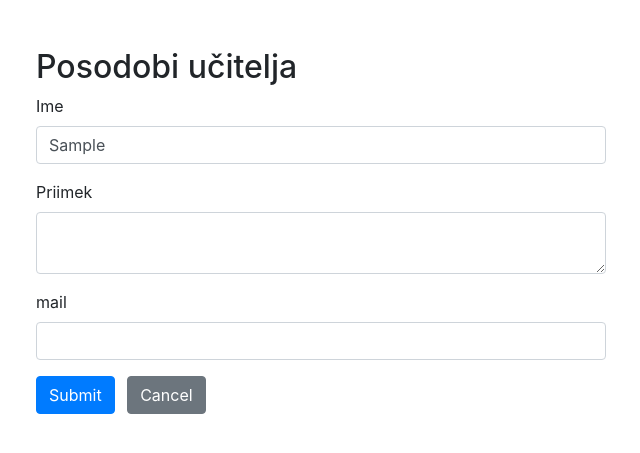
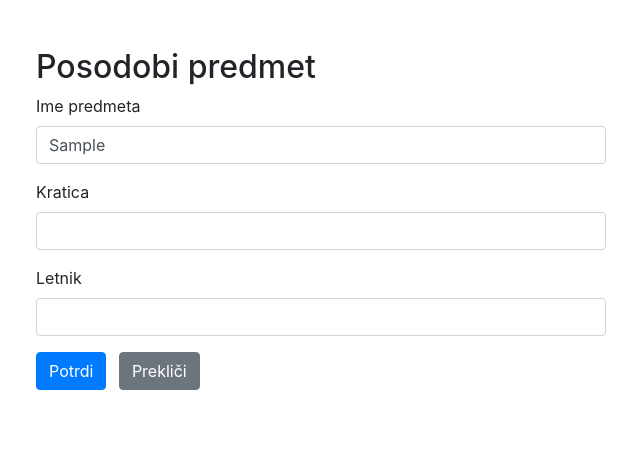
Before and after one commit to ibra0706/zribs, a PHP site: page /posodobi-predmet.php?id=1 in a window 1280 px wide. Shown: the top 453 px of the page, without its empty margins (319-959 px from the left). Run offline with PHP 8.4, Linux system fonts and the light colour scheme; tables that the repository leaves empty hold one stand-in row (values such as "Sample post"); data that the repository does not hold is empty.

Commit message:
admin predmeti 1.3

```diff
--- a/php/beri-predmet.php
+++ b/php/beri-predmet.php
@@ -68,7 +68,7 @@ if(isset($_GET["id"]) && !empty(trim($_GET["id"]))){
         <div class="container-fluid">
             <div class="row">
                 <div class="col-md-12">
-                    <h1 class="mt-5 mb-3">Poglej učitelja</h1>
+                    <h1 class="mt-5 mb-3">Poglej predmet</h1>
                     <div class="form-group">
                         <label>Ime predmeta</label>
                         <p><b><?php echo $row["ime_predmeta"]; ?></b></p>
@@ -81,7 +81,7 @@ if(isset($_GET["id"]) && !empty(trim($_GET["id"]))){
                         <label>Letnik</label>
                         <p><b><?php echo $row["letnik"]; ?></b></p>
                     </div>
-                    <p><a href="predmeti.php" class="btn btn-primary">Back</a></p>
+                    <p><a href="predmeti.php" class="btn btn-primary">Nazaj</a></p>
                 </div>
             </div>
         </div>
--- a/php/beri-ucitelj.php
+++ b/php/beri-ucitelj.php
@@ -81,7 +81,7 @@ if(isset($_GET["id"]) && !empty(trim($_GET["id"]))){
                         <label>Mail</label>
                         <p><b><?php echo $row["mail"]; ?></b></p>
                     </div>
-                    <p><a href="ucitelji.php" class="btn btn-primary">Back</a></p>
+                    <p><a href="ucitelji.php" class="btn btn-primary">Nazaj</a></p>
                 </div>
             </div>
         </div>
--- a/php/dodaj-predmet.php
+++ b/php/dodaj-predmet.php
@@ -99,11 +99,11 @@ if($_SERVER["REQUEST_METHOD"] == "POST"){
                         </div>
                         <div class="form-group">
                             <label>Letnik</label>
-                            <input type="text" name="letnik" class="form-control <?php echo (!empty($letnik_err)) ? 'is-invalid' : ''; ?>"><?php echo $letnik; ?>
+                            <input type="number" min="1" max="4" name="letnik" class="form-control <?php echo (!empty($letnik_err)) ? 'is-invalid' : ''; ?>"><?php echo $letnik; ?>
                             <span class="invalid-feedback"><?php echo $letnik_err;?></span>
                         </div>
                         <input type="submit" class="btn btn-primary" value="Dodaj">
-                        <a href="ucitelji.php" class="btn btn-secondary ml-2">Prekliči</a>
+                        <a href="predmeti.php" class="btn btn-secondary ml-2">Prekliči</a>
                     </form>
                 </div>
             </div>
--- a/php/error-premeti.php
+++ b/php/error-premeti.php
@@ -16,8 +16,8 @@
         <div class="container-fluid">
             <div class="row">
                 <div class="col-md-12">
-                    <h2 class="mt-5 mb-3">Neveljavna prosnja</h2>
-                    <div class="alert alert-danger">Upss, naredil si neveljavno prošnjo. Prosim pojdi <a href="predmeti.php" class="alert-link">nazaj</a> in poskusi ponovno.</div>
+                    <h2 class="mt-5 mb-3">Neveljavna prošnja</h2>
+                    <div class="alert alert-danger">Ups, naredil si neveljavno prošnjo. Prosim pojdi <a href="predmeti.php" class="alert-link">nazaj</a> in poskusi ponovno.</div>
                 </div>
             </div>
         </div>
--- a/php/error-ucitelji.php
+++ b/php/error-ucitelji.php
@@ -16,8 +16,8 @@
         <div class="container-fluid">
             <div class="row">
                 <div class="col-md-12">
-                    <h2 class="mt-5 mb-3">Neveljavna prosnja</h2>
-                    <div class="alert alert-danger">Upss, naredil si neveljavno prošnjo. Prosim pojdi <a href="ucitelji.php" class="alert-link">nazaj</a> in poskusi ponovno.</div>
+                    <h2 class="mt-5 mb-3">Neveljavna prošnja</h2>
+                    <div class="alert alert-danger">Ups, naredil si neveljavno prošnjo. Prosim pojdi <a href="ucitelji.php" class="alert-link">nazaj</a> in poskusi ponovno.</div>
                 </div>
             </div>
         </div>
--- a/php/posodobi-predmet.php
+++ b/php/posodobi-predmet.php
@@ -3,8 +3,8 @@
 require_once "config.php";
 
 // Define variables and initialize with empty values
-$ime = $address = $salary = "";
-$ime_err = $address_err = $salary_err = "";
+$ime = $kratica = $letnik = "";
+$ime_err = $kratica_err = $letink_err = "";
 
 // Processing form data when form is submitted
 if(isset($_POST["id"]) && !empty($_POST["id"])){
@@ -15,41 +15,41 @@ if(isset($_POST["id"]) && !empty($_POST["id"])){
     $input_ime = trim($_POST["ime"]);
     if(empty($input_ime)){
         $ime_err = "Please enter a ime.";
-    } elseif(!filter_var($input_ime, FILTER_VALIDATE_REGEXP, array("options"=>array("regexp"=>"/^[a-zA-Z\s]+$/")))){
-        $ime_err = "Please enter a valid ime.";
-    } else{
+    }else{
         $ime = $input_ime;
     }
 
-    // Validate address address
-    $input_address = trim($_POST["address"]);
-    if(empty($input_address)){
-        $address_err = "Please enter an address.";
-    } else{
-        $address = $input_address;
+    // Validate kratica kratica
+    $input_kratica = trim($_POST["kratica"]);
+    if(empty($input_kratica)){
+        $kratica_err = "Please enter a kratica.";
+    }else if(strlen($input_kratica) !== 3){
+        $kratica_err = "kratica mora biti dolga 3 crke.";
+    }else{
+        $kratica = $input_kratica;
     }
 
-    // Validate salary
-    $input_salary = trim($_POST["salary"]);
-    if(empty($input_salary)){
-        $salary_err = "Please enter the salary amount.";
+    // Validate letnik
+    $inpiut_letnik = trim($_POST["letnik"]);
+    if(empty($inpiut_letnik)){
+        $letink_err = "Please enter the letnik amount.";
     }else{
-        $salary = $input_salary;
+        $letnik = $inpiut_letnik;
     }
 
     // Check input errors before inserting in database
-    if(empty($ime_err) && empty($address_err) && empty($salary_err)){
+    if(empty($ime_err) && empty($kratica_err) && empty($letink_err)){
         // Prepare an update statement
         $sql = "UPDATE predmeti SET ime_predmeta=?, kratica=?, letnik=? WHERE id_predmet=?";
 
         if($stmt = mysqli_prepare($link, $sql)){
             // Bind variables to the prepared statement as parameters
-            mysqli_stmt_bind_param($stmt, "ssii", $param_ime, $param_address, $param_salary, $param_id);
+            mysqli_stmt_bind_param($stmt, "ssii", $param_ime, $par_kratica, $par_letnik, $param_id);
 
             // Set parameters
             $param_ime = $ime;
-            $param_address = $address;
-            $param_salary = $salary;
+            $par_kratica = $kratica;
+            $par_letnik = $letnik;
             $param_id = $id;
 
             // Attempt to execute the prepared statement
@@ -94,8 +94,8 @@ if(isset($_POST["id"]) && !empty($_POST["id"])){
 
                     // Retrieve individual field value
                     $ime = $row["ime_predmeta"];
-                    $address = $row["kratica"];
-                    $salary = $row["letnik"];
+                    $kratica = $row["kratica"];
+                    $letnik = $row["letnik"];
                 } else{
                     // URL doesn't contain valid id. Redirect to error page
                     header("location: error-predmeti.php");
@@ -138,27 +138,27 @@ if(isset($_POST["id"]) && !empty($_POST["id"])){
         <div class="container-fluid">
             <div class="row">
                 <div class="col-md-12">
-                    <h2 class="mt-5">Posodobi učitelja</h2>
+                    <h2 class="mt-5">Posodobi predmet</h2>
                     <!-- <p>Please edit the input values and submit to update the employee record.</p> -->
                     <form action="<?php echo htmlspecialchars(basename($_SERVER['REQUEST_URI'])); ?>" method="post">
                         <div class="form-group">
-                            <label>Ime</label>
+                            <label>Ime predmeta</label>
                             <input type="text" name="ime" class="form-control <?php echo (!empty($ime_err)) ? 'is-invalid' : ''; ?>" value="<?php echo $ime; ?>">
                             <span class="invalid-feedback"><?php echo $ime_err;?></span>
                         </div>
                         <div class="form-group">
-                            <label>Priimek</label>
-                            <textarea name="address" class="form-control <?php echo (!empty($address_err)) ? 'is-invalid' : ''; ?>"><?php echo $address; ?></textarea>
-                            <span class="invalid-feedback"><?php echo $address_err;?></span>
+                            <label>Kratica</label>
+                            <input type="text" name="kratica" class="form-control <?php echo (!empty($kratica_err)) ? 'is-invalid' : ''; ?>" value="<?php echo $kratica; ?>"></input>
+                            <span class="invalid-feedback"><?php echo $kratica_err;?></span>
                         </div>
                         <div class="form-group">
-                            <label>mail</label>
-                            <input type="text" name="salary" class="form-control <?php echo (!empty($salary_err)) ? 'is-invalid' : ''; ?>" value="<?php echo $salary; ?>">
-                            <span class="invalid-feedback"><?php echo $salary_err;?></span>
+                            <label>Letnik</label>
+                            <input type="number" min="1" max="4" name="letnik" class="form-control <?php echo (!empty($letink_err)) ? 'is-invalid' : ''; ?>" value="<?php echo $letnik; ?>">
+                            <span class="invalid-feedback"><?php echo $letink_err;?></span>
                         </div>
                         <input type="hidden" name="id" value="<?php echo $id; ?>"/>
-                        <input type="submit" class="btn btn-primary" value="Submit">
-                        <a href="index.php" class="btn btn-secondary ml-2">Cancel</a>
+                        <input type="submit" class="btn btn-primary" value="Potrdi">
+                        <a href="predmeti.php" class="btn btn-secondary ml-2">Prekliči</a>
                     </form>
                 </div>
             </div>
--- a/php/posodobi-ucitelj.php
+++ b/php/posodobi-ucitelj.php
@@ -158,8 +158,8 @@ if(isset($_POST["id"]) && !empty($_POST["id"])){
                             <span class="invalid-feedback"><?php echo $salary_err;?></span>
                         </div>
                         <input type="hidden" name="id" value="<?php echo $id; ?>"/>
-                        <input type="submit" class="btn btn-primary" value="Submit">
-                        <a href="ucitelji.php" class="btn btn-secondary ml-2">Cancel</a>
+                        <input type="submit" class="btn btn-primary" value="Potrdi">
+                        <a href="ucitelji.php" class="btn btn-secondary ml-2">Prekliči</a>
                     </form>
                 </div>
             </div>
```
Also changed, not shown: php/izbrisi-predmet.php (+4 -4 lines), php/izbrisi-ucitelj.php (+4 -4 lines), php/predmeti.php (+5 -5 lines), php/ucitelji.php (+4 -4 lines).
